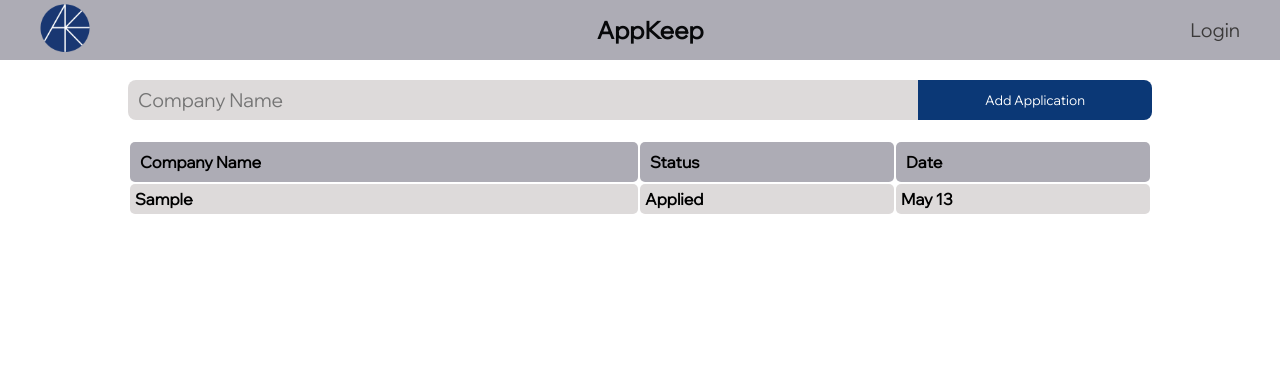
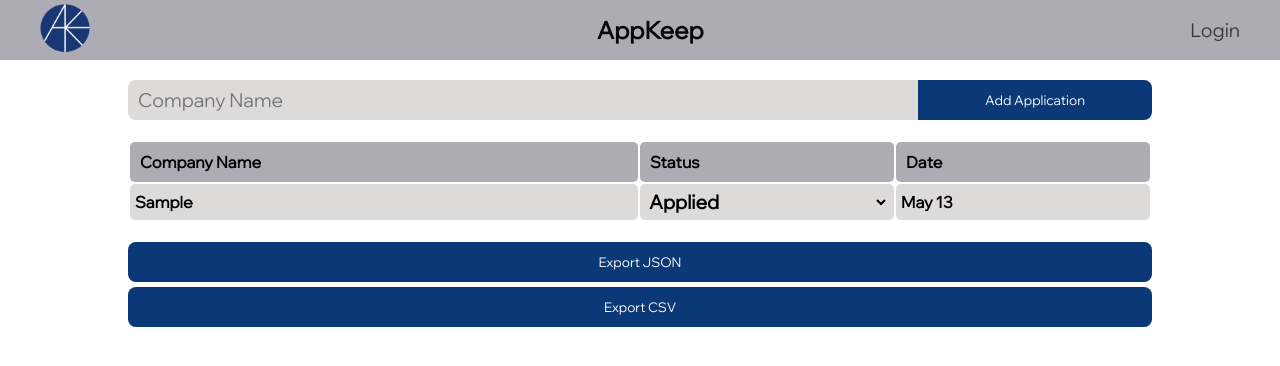
Before and after one commit to bishal0922/AppKeep, a React (Vite) app in the folder main/: page / in a window 1280 px wide. Both pictures are taken after typing "Sample" into the empty fields and a click on the button "Add Application". Shown: the top 366 px of the page. Built offline with nearby package versions, Linux system fonts and the light colour scheme.

Commit message:
added dropdown for status changes + export json working + export csv has bug with the package

```diff
--- a/main/src/App.css
+++ b/main/src/App.css
@@ -57,3 +57,38 @@ body{
     margin-top: 20px;
     padding: 0;
 }
+
+/* Export JSON Button */
+
+.export{
+    width: 80vw;
+    height: 40px;
+    margin-top: 20px;
+    display: flex;
+    justify-content: center;
+    align-items: center;
+    /* border: #000000 solid 3px; */
+    border-radius: 8px;
+    background-color: rgb(221, 218, 218);
+}
+.export-csv{
+    width: 80vw;
+    height: 40px;
+    margin-top: 5px;
+    display: flex;
+    justify-content: center;
+    align-items: center;
+    /* border: #000000 solid 3px; */
+    border-radius: 8px;
+    background-color: rgb(221, 218, 218);
+}
+
+.export-button {
+    width: 100%;
+    height: 100%;
+    border: none;
+    background-color: rgb(11,56,118);
+    color: #fff;
+    border-radius: 8px;
+    /* margin-top: 20px; */
+}
--- a/main/src/App.jsx
+++ b/main/src/App.jsx
@@ -5,11 +5,14 @@ import Navbar from "./pages/Navbar";
 import {v4 as uuidv4} from 'uuid';
 import { useEffect } from "react";
 import './App.css'
+import ExportCSV from "./pages/ExportCSV";
+import ExportJSON from "./pages/ExportJSON";
 
 const LOCAL_STORAGE_KEY = "AppKeep"
 
 const App = () => {
-  const [applications, setApplications] = useState([]);
+  const [applications, setApplications] = useState([
+  ]);
   const companyName = useRef();
 
   //useEffect when the program runs first time
@@ -50,8 +53,6 @@ const App = () => {
       date: new Date().toLocaleDateString('en-US', {month: "long", day: "numeric"})
     }
 
-    console.log(newApplication);
-
     //update state with new application
     setApplications(prevApplications => {
       return [...prevApplications, newApplication]
@@ -60,6 +61,8 @@ const App = () => {
     //clear the input field
     companyName.current.value = "";
   }
+
+
 
   return (
     <div className="App">
@@ -75,7 +78,14 @@ const App = () => {
         <div className="application-list">
 
           {/* Section to Display the list of Applications */}
-          <ApplicationList applications={applications} />
+          <ApplicationList applications={applications} setApplications={setApplications}/>
+        </div>
+        <div className="export">
+          <ExportJSON applications={applications}/>
+        </div>
+
+        <div className="export-csv">
+          <ExportCSV applications={applications}/>
         </div>
 
       </div>
--- a/main/src/pages/ApplicationList.jsx
+++ b/main/src/pages/ApplicationList.jsx
@@ -1,8 +1,55 @@
+import { useRef, useState } from "react";
 import Application from "./Application";
 import './styles/table.css'
 
-const ApplicationList = ({applications}) => {
-    return(
+const ApplicationList = ({applications, setApplications}) => {
+    const [editRow, setEditRow] = useState([]);
+    const statusRef = useRef();
+
+
+    const handleStatusSelectDropdown = (e, rowIndex) => {
+        const newApplications = [...applications];
+        const newStatusReceived = e.target.value;
+
+        newApplications[rowIndex] = {
+            ...newApplications[rowIndex],
+            status: newStatusReceived,
+        }
+
+        console.log("newApplications: ", newApplications);
+
+        setApplications(newApplications);
+
+        setEditRow(null);
+
+    }
+
+    const renderRow  = (row, rowIndex) => {
+
+        return (
+          //        <tr className='table-body-row'>
+          //     <td>{app.companyName}</td>
+          //     <td>{app.status}</td>
+          //     <td>{app.date}</td>
+          //   </tr>
+
+          <tr key={rowIndex} className="table-body-row">
+            <td>{row?.companyName}</td>
+            <td>
+                <select ref={statusRef} value={row?.status} className="status-select-dropdown" onChange={(e) => handleStatusSelectDropdown(e, rowIndex)}>
+                    <option value="Applied">Applied</option>
+                    <option value="Interviewing">Interviewing</option>
+                    <option value="Offer">Offer</option>
+                    <option value="Rejected">Rejected</option>
+                </select>
+            </td>
+            <td>{row?.date}</td>
+          </tr>
+        );
+
+    }
+
+    return (
       <div>
         <table className="table-main">
           <thead className="table-head">
@@ -21,14 +68,18 @@ const ApplicationList = ({applications}) => {
                     <td>10/10/2021</td>
                 </tr>
              */}
-            {applications.map ( (app) => {
-                return <Application key= {app.id} app = {app}/>
-            })}
+
+            {applications.map((app, index) =>  renderRow(app, index))}
+
+
+{/*
+            {applications.map((app) => {
+              return <Application key={app.id} app={app} />;
+            })} */}
           </tbody>
-
         </table>
       </div>
-    )
+    );
 }
 
 export default ApplicationList;
--- /dev/null
+++ b/main/src/pages/ExportCSV.jsx
@@ -0,0 +1,38 @@
+import React from 'react';
+import { createObjectCsvWriter } from 'csv-writer';
+
+const ExportCSV = ({applications}) => {
+    const exportCSV = () => {
+        console.log("Exporting applications as CSV")
+
+        alert("Exporting CSV deprecated. Please use Export JSON instead.")
+        return;
+        // Define the headers for the CSV file
+        const headers = [
+        { id: "id", title: "ID" },
+        { id: "companyName", title: "Company Name" },
+        { id: "status", title: "Status" },
+        { id: "date", title: "Date" },
+        ];
+
+        // Create a new CSV writer object with the specified headers
+        const csvWriter = createObjectCsvWriter({
+        path: "applications.csv",
+        header: headers,
+        });
+
+        // Write the application data to the CSV file
+        csvWriter
+        .writeRecords(applications)
+        .then(() => console.log("Applications exported as CSV"))
+        .catch((error) => console.error(error));
+    }
+
+    return (
+      <button onClick={exportCSV} className='export-button'>
+        Export CSV
+      </button>
+    )
+}
+
+export default ExportCSV;
--- /dev/null
+++ b/main/src/pages/ExportJSON.jsx
@@ -0,0 +1,21 @@
+const ExportJSON = ({applications}) => {
+
+  const exportJSON = () => {
+    const data = JSON.stringify(applications);
+    const blob = new Blob([data], { type: "application/json" });
+    const url = URL.createObjectURL(blob);
+    const link = document.createElement("a");
+    link.href = url;
+    link.setAttribute("download", "applications.json");
+    document.body.appendChild(link);
+    link.click();
+  };
+
+  return (
+    <button onClick={exportJSON} className="export-button">
+      Export JSON
+    </button>
+  );
+}
+
+export default ExportJSON;
--- a/main/src/pages/styles/table.css
+++ b/main/src/pages/styles/table.css
@@ -28,3 +28,13 @@
     text-align: left;
     font-weight: bold;
 }
+
+.status-select-dropdown {
+    width: 100%;
+    height: 100%;
+    border: none;
+    background-color: rgb(221, 218, 218);
+    font-size: 1.2rem;
+    font-weight: bold;
+
+}
--- a/package.json
+++ b/package.json
@@ -1,5 +1,7 @@
 {
   "dependencies": {
+    "csv-parser": "^3.0.0",
+    "csv-writer": "^1.6.0",
     "uuid": "^9.0.0"
   }
 }
```
Also changed, not shown: 1 other file (tests, documents, lock files or other folders). Lines whose indentation alone changed are shown as unchanged.
